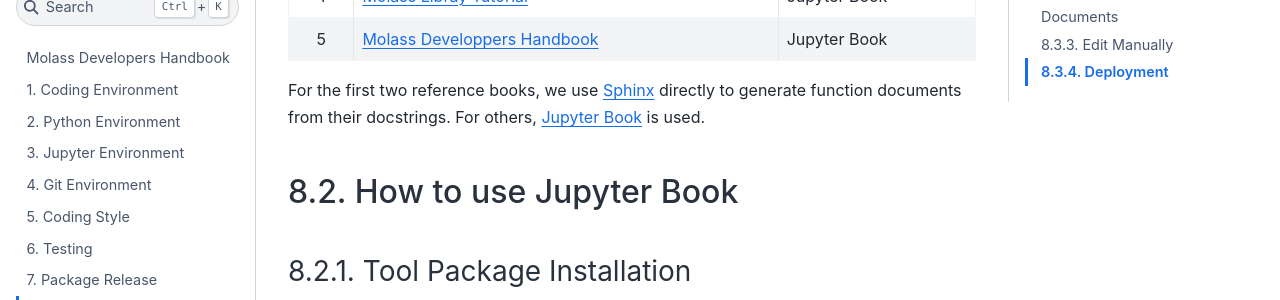
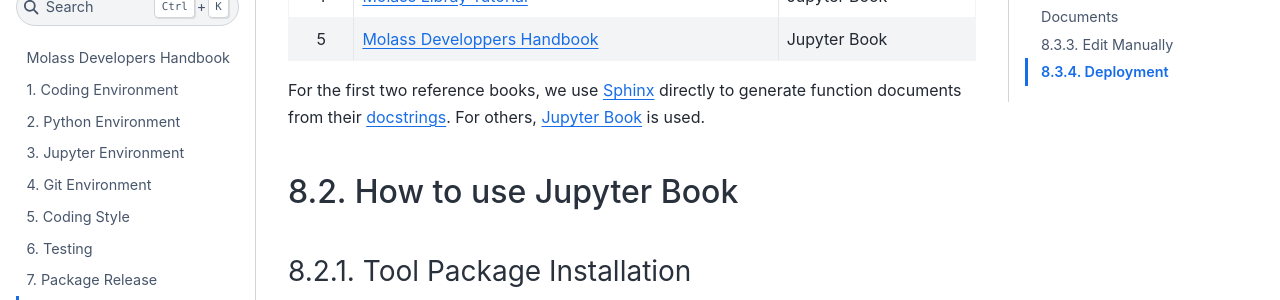
Before and after one commit to biosaxs-dev/molass-develop, a Jupyter Book: the page built from chapters/08/documentation.md, in a window 1280 px wide and 900 px high, scrolled down 391 px. Shown: the part 180-480 px from the top of the window. Built offline with Jupyter Book 1.0.4 settings and Sphinx 7.4.7 and the Sphinx Book theme 1.1.4, drawn with Linux system fonts in a browser that asks for light colours; part of the change alters nothing that is shown.

```diff
--- a/chapters/08/documentation.md
+++ b/chapters/08/documentation.md
@@ -16,7 +16,7 @@ We have the following documents to maintain.
 | 4 |[Molass Libray Tutorial](https://freesemt.github.io/molass-tutorial/)     |Jupyter Book|
 | 5 |[Molass Developpers Handbook](https://freesemt.github.io/molass-develop/)|Jupyter Book|
 
-For the first two reference books, we use [Sphinx](https://github.com/sphinx-doc/sphinx) directly to generate function documents from their docstrings. For others, [Jupyter Book](https://github.com/jupyter-book/jupyter-book) is used.
+For the first two reference books, we use [Sphinx](https://github.com/sphinx-doc/sphinx) directly to generate function documents from their [docstrings](https://peps.python.org/pep-0257/). For others, [Jupyter Book](https://github.com/jupyter-book/jupyter-book) is used.
 
 ## How to use Jupyter Book
 
```
